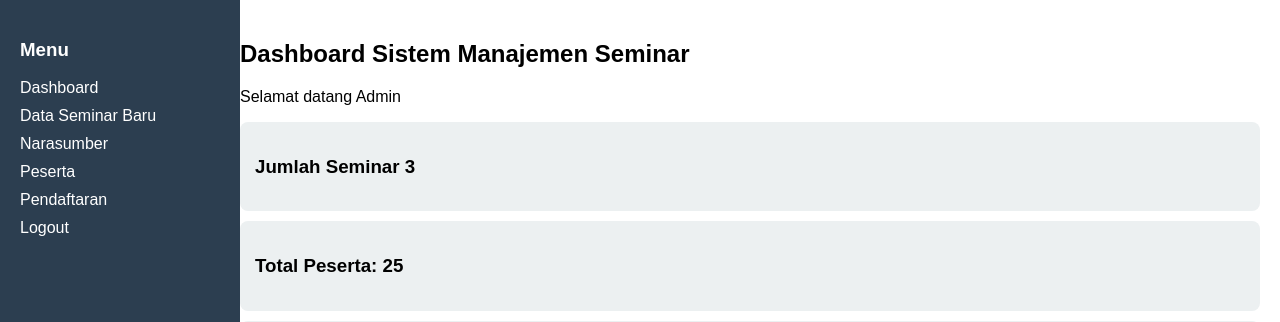
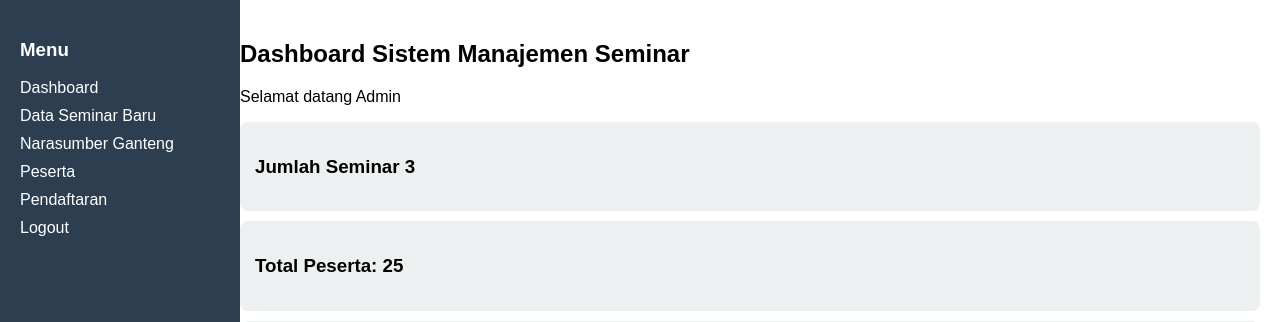
Before and after one commit to Mas-Saka/Projek_RBPL, a PHP site: page /dashboard.php in a window 1280 px wide. Shown: the top 322 px of the page. Run offline with PHP 8.4, Linux system fonts and the light colour scheme; the visitor is signed in with stand-in values (Sample User, id 1).

Commit message:
coba-coba

```diff
--- a/dashboard.php
+++ b/dashboard.php
@@ -19,7 +19,7 @@ if(!isset($_SESSION['login'])){
     <h3>Menu</h3>
     <a href="dashboard.php">Dashboard</a>
     <a href="seminar.php">Data Seminar Baru</a>
-    <a href="narasumber.php">Narasumber</a>
+    <a href="narasumber.php">Narasumber Ganteng</a>
     <a href="peserta.php">Peserta</a>
     <a href="pendaftaran.php">Pendaftaran</a>
     <a href="logout.php">Logout</a>
```
